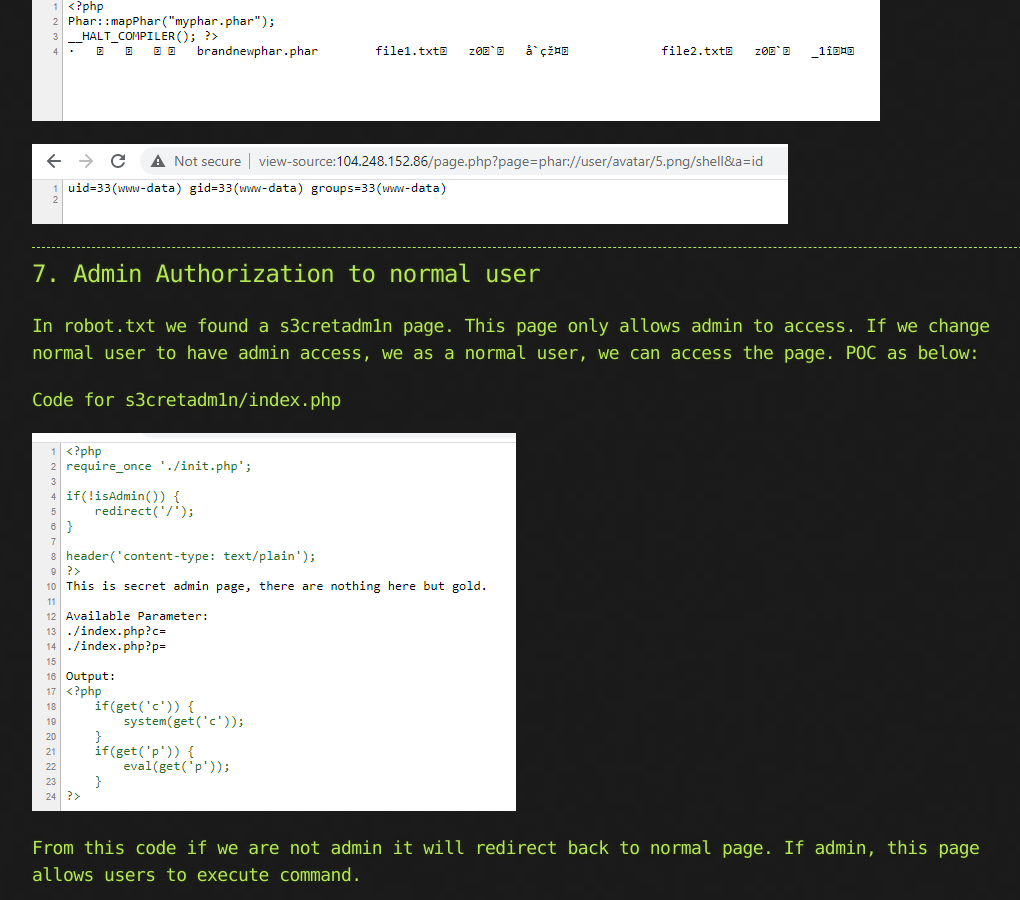
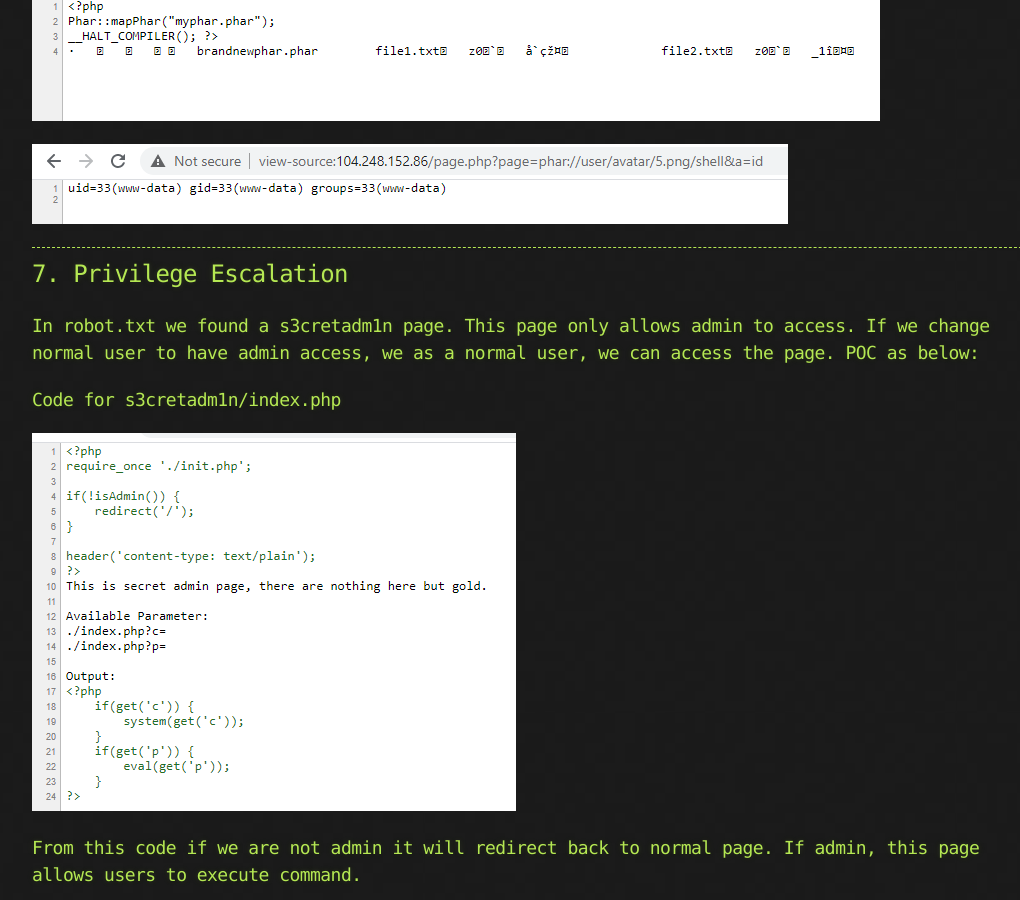
Before and after one commit to aimanpoji/aimanpoji.github.io, a Jekyll site: the page built from _posts/2021-01-19-Lazy-Web-Write-Up.md, in a window 1280 px wide and 900 px high, scrolled down 8864 px. Shown: the whole window, without its empty margins (108-1128 px from the left). Built offline with Jekyll 4.4.1, drawn with Linux system fonts in a browser that asks for light colours; nearby versions of some CDN libraries.

Commit message:
Update 2021-01-19-Lazy-Web-Write-Up.md

```diff
--- a/_posts/2021-01-19-Lazy-Web-Write-Up.md
+++ b/_posts/2021-01-19-Lazy-Web-Write-Up.md
@@ -116,7 +116,7 @@
 
 ***
 
-## 7. Admin Authorization to normal user
+## 7. Privilege Escalation
 
 ### In robot.txt we found a s3cretadm1n page. This page only allows admin to access. If we change normal user to have admin access, we as a normal user, we can access the page. POC as below:
 
```
